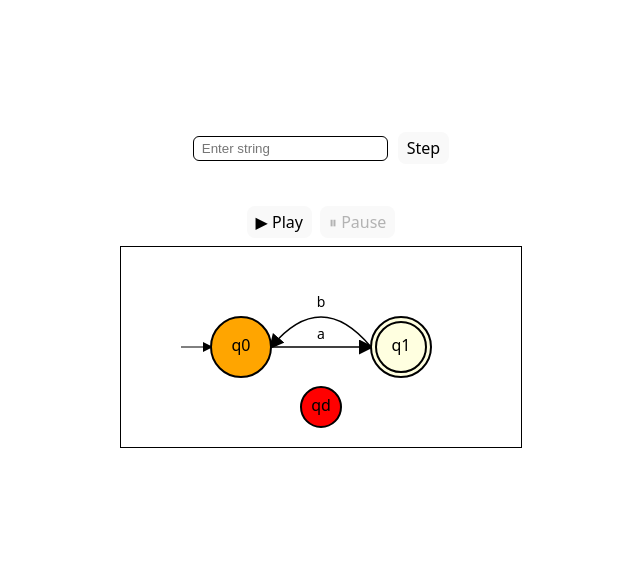
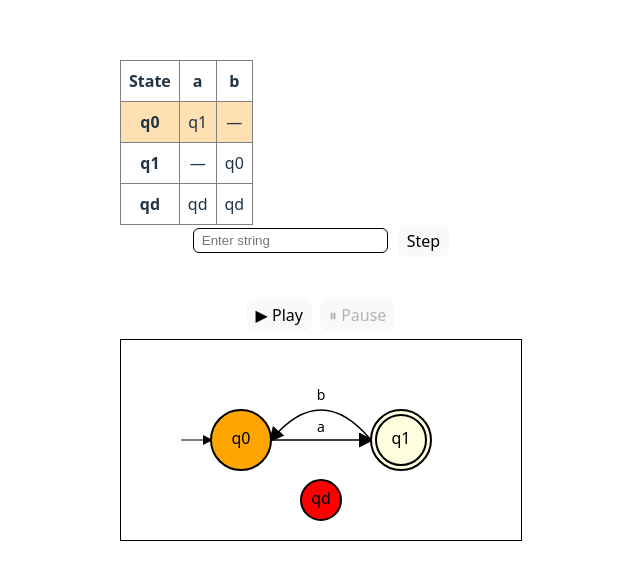
Before and after one commit to Sran012/state-machine-lab, a React (Vite) app: page / in a window 1280 px wide. Shown: the part 107-686 px from the top of the page, without its empty margins (319-959 px from the left). Built offline with nearby package versions, Linux system fonts and the light colour scheme.

Commit message:
(feat) : minimalist table view for showing all and active transitions

```diff
--- a/src/components/DFACanvas.tsx
+++ b/src/components/DFACanvas.tsx
@@ -93,9 +93,72 @@ function DFACanvas() {
   };
 
 
+  const getTransition = (stateId: string, symbol: string) => {
+    const t = transitions.find(
+      (tr) => tr.from === stateId && tr.label === symbol
+    );
+    return t ? t.to : "—";
+  };
+
+
+  const alphabet = Array.from(
+    new Set(transitions.map(t => t.label))
+  );
 
   return (
     <>
+      <table
+  border={1}
+  cellPadding={8}
+  style={{ marginTop: "20px", borderCollapse: "collapse" }}
+>
+  <thead>
+    <tr>
+      <th>State</th>
+      {alphabet.map((sym) => (
+        <th key={sym}>{sym}</th>
+      ))}
+    </tr>
+  </thead>
+
+  <tbody>
+    {states.map((s) => (
+      <tr
+        key={s.id}
+        style={{
+          background:
+            s.id === CurrentState ? "#ffe0b2" : "transparent",
+        }}
+      >
+        <td><b>{s.id}</b></td>
+
+        {alphabet.map((sym) => {
+          const target = getTransition(s.id, sym);
+
+          const isActiveCell =
+            activeTransition &&
+            activeTransition.from === s.id &&
+            activeTransition.label === sym;
+
+          return (
+            <td
+              key={sym}
+              style={{
+                background: isActiveCell ? "orange" : "transparent",
+                fontWeight: isActiveCell ? "bold" : "normal",
+              }}
+            >
+              {target}
+            </td>
+          );
+        })}
+      </tr>
+    ))}
+  </tbody>
+</table>
+
+
+
       <div>
         <div style={{ display: "inline-flex", gap: "10px", alignItems: "center" }}>
           <input
```
